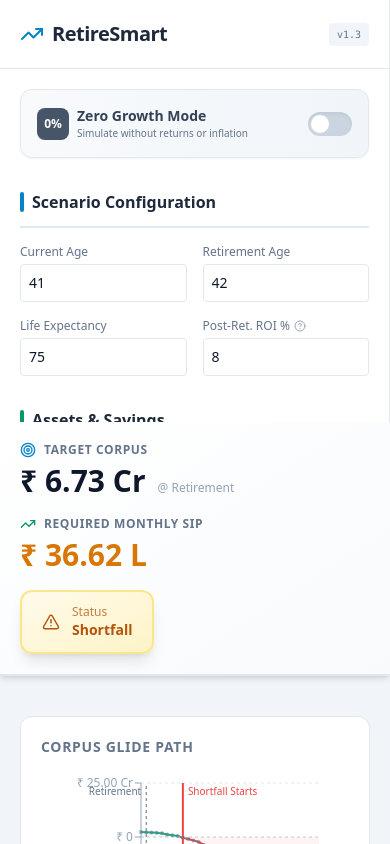
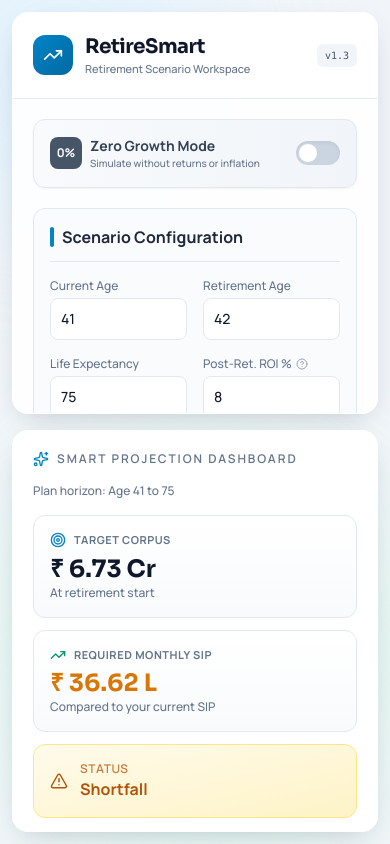
Before and after one commit to sdokania30/RetireSmart, a React (Vite) app: page / in a window 390 px wide. Built offline with nearby package versions, Linux system fonts and the light colour scheme.

Commit message:
Enhance UI layout and polish

```diff
--- a/App.tsx
+++ b/App.tsx
@@ -6,7 +6,7 @@
 import { HeroSummary } from './components/HeroSummary';
 import { ChartSection } from './components/ChartSection';
 import { LedgerTable } from './components/LedgerTable';
-import { AlertTriangle, ShieldAlert, TrendingUp } from 'lucide-react';
+import { AlertTriangle, ShieldAlert, TrendingUp, Sparkles } from 'lucide-react';
 import { usePersistentState } from './hooks/usePersistentState';
 import { useScenarioValidation } from './hooks/useScenarioValidation';
 
@@ -81,17 +81,28 @@
   const isImpossible = !isZeroMode && settings.inflation > settings.postRetirementROI;
 
   return (
-    <div className="flex flex-col lg:flex-row h-screen overflow-hidden bg-slate-100 font-sans">
+    <div className="min-h-screen bg-slate-100 relative overflow-hidden">
+      <div className="pointer-events-none absolute -top-24 -left-24 h-80 w-80 rounded-full bg-brand-100 blur-3xl opacity-80" />
+      <div className="pointer-events-none absolute bottom-0 right-0 h-96 w-96 rounded-full bg-emerald-100 blur-3xl opacity-70" />
 
-      {/* Left Panel: Inputs */}
-      <div className="w-full lg:w-5/12 xl:w-2/5 h-full overflow-y-auto bg-white border-r shadow-lg z-20">
-        <div className="p-5 border-b sticky top-0 bg-white z-10 flex items-center justify-between">
-          <div className="flex items-center gap-2">
-            <TrendingUp className="w-6 h-6 text-brand-600" />
-            <h1 className="text-xl font-bold text-slate-800 tracking-tight">RetireSmart</h1>
+      <div className="relative z-10 h-screen p-3 md:p-5">
+        <div className="h-full grid grid-cols-1 xl:grid-cols-[420px_minmax(0,1fr)] gap-4">
+          <aside className="min-h-0 rounded-2xl border border-white/70 bg-white/90 backdrop-blur shadow-panel overflow-hidden">
+            <div className="p-5 border-b border-slate-200/80 bg-white/95 sticky top-0 z-20">
+              <div className="flex items-center justify-between">
+                <div className="flex items-center gap-3">
+                  <div className="w-10 h-10 rounded-xl bg-gradient-to-br from-brand-600 to-brand-700 text-white grid place-items-center">
+                    <TrendingUp className="w-5 h-5" />
                   </div>
-          <span className="text-[10px] font-mono bg-slate-100 text-slate-500 px-2 py-1 rounded">v1.3</span>
+                  <div>
+                    <h1 className="text-xl font-display font-bold tracking-tight text-slate-900">RetireSmart</h1>
+                    <p className="text-[11px] text-slate-500">Retirement Scenario Workspace</p>
                   </div>
+                </div>
+                <span className="text-[10px] font-mono bg-slate-100 text-slate-600 px-2 py-1 rounded-md">v1.3</span>
+              </div>
+            </div>
+            <div className="h-[calc(100%-85px)] overflow-y-auto">
               <InputSection
                 settings={settings} setSettings={setSettings}
                 profile={profile} setProfile={setProfile}
@@ -105,24 +116,30 @@
                 setIsZeroMode={setIsZeroMode}
               />
             </div>
+          </aside>
 
-      {/* Right Panel: Visualization */}
-      <div className="w-full lg:w-7/12 xl:w-3/5 h-full overflow-y-auto relative flex flex-col">
+          <main className="min-h-0 rounded-2xl border border-white/70 bg-white/85 backdrop-blur shadow-panel overflow-hidden flex flex-col">
+            <div className="p-5 md:p-6 border-b border-slate-200/70 bg-white/95">
+              <div className="flex items-center justify-between gap-4 flex-wrap">
+                <div className="flex items-center gap-2 text-slate-500">
+                  <Sparkles className="w-4 h-4 text-brand-600" />
+                  <span className="text-xs uppercase tracking-[0.16em] font-semibold">Smart Projection Dashboard</span>
+                </div>
+                <span className="text-xs text-slate-500">Plan horizon: Age {settings.currentAge} to {settings.lifeExpectancy}</span>
+              </div>
+              <HeroSummary result={result} plannedSIP={effectiveProfile.plannedSIP} />
+            </div>
 
-        {/* Sticky Hero */}
-        <HeroSummary result={result} plannedSIP={effectiveProfile.plannedSIP} />
-
-        {/* Warnings */}
-        <div className="space-y-2 p-5 pb-0">
+            <div className="flex-1 overflow-y-auto p-5 md:p-6 pt-5 space-y-4">
               {hasCriticalErrors && (
-            <div className="p-4 bg-red-100 border border-red-300 rounded-lg flex items-start gap-3 text-red-900 shadow-sm">
+                <div className="p-4 bg-red-50 border border-red-200 rounded-xl flex items-start gap-3 text-red-900 shadow-sm">
                   <ShieldAlert className="shrink-0 mt-0.5" />
                   <div>
                     <h4 className="font-bold text-sm">Input Errors Detected</h4>
                     <p className="text-xs mt-1">
-                  Please fix the highlighted errors in the input panel to proceed with the calculation.
+                      Please fix highlighted fields in the input panel to continue calculations.
                     </p>
-                <ul className="list-disc list-inside text-[10px] mt-1 opacity-80">
+                    <ul className="list-disc list-inside text-[11px] mt-1 opacity-80">
                       {Object.values(validationErrors).slice(0, 3).map((err, i) => (
                         <li key={i}>{err}</li>
                       ))}
@@ -132,39 +149,39 @@
               )}
 
               {isImpossible && !hasCriticalErrors && (
-            <div className="p-4 bg-amber-50 border border-amber-200 rounded-lg flex items-start gap-3 text-amber-800 shadow-sm">
+                <div className="p-4 bg-amber-50 border border-amber-200 rounded-xl flex items-start gap-3 text-amber-900 shadow-sm">
                   <AlertTriangle className="shrink-0 mt-0.5" />
                   <div>
-                <h4 className="font-bold text-sm">Negative Real Return Detected</h4>
+                    <h4 className="font-bold text-sm">Negative Real Return Assumption</h4>
                     <p className="text-xs mt-1">
-                  Your post-retirement return ({settings.postRetirementROI}%) is lower than inflation ({settings.inflation}% implicit).
-                  Your money is losing purchasing power every year.
+                      Post-retirement ROI ({settings.postRetirementROI}%) is below inflation ({settings.inflation}%).
+                      Purchasing power declines year over year.
                     </p>
                   </div>
                 </div>
               )}
 
               {isZeroMode && (
-            <div className="p-4 bg-blue-50 border border-blue-200 rounded-lg flex items-start gap-3 text-blue-900 shadow-sm">
+                <div className="p-4 bg-blue-50 border border-blue-200 rounded-xl flex items-start gap-3 text-blue-900 shadow-sm">
                   <AlertTriangle className="shrink-0 mt-0.5 w-4 h-4" />
                   <div>
                     <h4 className="font-bold text-xs">Zero Growth Simulation Active</h4>
-                <p className="text-[10px] mt-1">
-                  You are viewing a "Raw" scenario where all investments grow at 0% and expenses do not inflate.
-                  This shows the absolute sum of money needed in today's terms without any market forces.
+                    <p className="text-[11px] mt-1">
+                      Investments and inflation are set to 0%, so results show raw money requirements in today&apos;s terms.
                     </p>
                   </div>
                 </div>
               )}
-        </div>
 
-        {/* Content */}
               {!hasCriticalErrors && (
-          <div className="flex-1 pb-20">
+                <>
                   <ChartSection data={result.ledger} settings={effectiveSettings} />
                   <LedgerTable data={result.ledger} />
+                </>
+              )}
             </div>
-        )}
+          </main>
+        </div>
       </div>
     </div>
   );
--- a/components/ChartSection.tsx
+++ b/components/ChartSection.tsx
@@ -12,7 +12,7 @@
   if (active && payload && payload.length) {
     const val = payload[0].value;
     return (
-      <div className={`text-white text-xs p-2 rounded shadow-lg border ${val < 0 ? 'bg-red-800 border-red-700' : 'bg-slate-800 border-slate-700'}`}>
+      <div className={`text-white text-xs p-3 rounded-lg shadow-lg border ${val < 0 ? 'bg-red-800 border-red-700' : 'bg-slate-800 border-slate-700'}`}>
         <p className="font-bold mb-1">Age: {label}</p>
         <p>Corpus: {formatCompact(val)}</p>
       </div>
@@ -45,13 +45,16 @@
   const shortfallAge = shortfallRow ? shortfallRow.age : null;
 
   return (
-    <div className="bg-white m-5 p-5 rounded-xl border shadow-sm">
-      <h3 className="text-sm font-bold text-slate-500 uppercase tracking-wider mb-4">Corpus Glide Path</h3>
-      <div className="h-64 w-full">
+    <section className="bg-white p-5 md:p-6 rounded-2xl border border-slate-200 shadow-sm">
+      <div className="flex items-center justify-between gap-3 mb-4">
+        <h3 className="text-sm font-bold text-slate-500 uppercase tracking-wider">Corpus Glide Path</h3>
+        <span className="text-xs text-slate-500">Corpus value by age</span>
+      </div>
+      <div className="h-72 w-full">
         <ResponsiveContainer width="100%" height="100%">
           <AreaChart
             data={data}
-            margin={{ top: 10, right: 30, left: 20, bottom: 0 }}
+            margin={{ top: 10, right: 24, left: 8, bottom: 0 }}
           >
             <defs>
               <linearGradient id="splitColorY" x1="0" y1="0" x2="0" y2="1">
@@ -76,7 +79,7 @@
               tickFormatter={formatCompact}
               stroke="#94a3b8"
               tick={{fontSize: 12}}
-              width={80}
+              width={74}
             />
             <Tooltip content={<CustomTooltip />} />
             <ReferenceLine y={0} stroke="#cbd5e1" strokeDasharray="3 3" />
@@ -113,14 +116,14 @@
       </div>
 
       {/* Legend */}
-      <div className="flex justify-center gap-6 mt-4 text-xs font-medium text-slate-600">
+      <div className="flex justify-center gap-6 mt-5 text-xs font-medium text-slate-600">
         <div className="flex items-center gap-2">
-          <span className="w-3 h-3 rounded-full bg-emerald-500"></span> Positive Corpus
+          <span className="w-2.5 h-2.5 rounded-full bg-emerald-500"></span> Positive Corpus
         </div>
         <div className="flex items-center gap-2">
-          <span className="w-3 h-3 rounded-full bg-red-500"></span> Negative / Debt
+          <span className="w-2.5 h-2.5 rounded-full bg-red-500"></span> Negative / Debt
         </div>
       </div>
-    </div>
+    </section>
   );
 };
--- a/components/HeroSummary.tsx
+++ b/components/HeroSummary.tsx
@@ -15,41 +15,38 @@
   const isFI = result.requiredSIP <= 0;
 
   return (
-    <div className="sticky top-0 z-40 bg-gradient-to-br from-white to-slate-50 border-b-2 border-slate-200 shadow-md p-5 lg:p-7 flex flex-col sm:flex-row items-start sm:items-center justify-between gap-5">
-      <div className="flex flex-col">
+    <div className="mt-4 grid grid-cols-1 md:grid-cols-3 gap-3">
+      <div className="rounded-xl border border-slate-200 bg-gradient-to-b from-white to-slate-50 p-4">
         <div className="flex items-center gap-2 mb-2">
           <Target className="w-4 h-4 text-brand-600" />
-          <span className="text-xs font-bold uppercase tracking-wider text-slate-500">Target Corpus</span>
+          <span className="text-[11px] font-bold uppercase tracking-wider text-slate-500">Target Corpus</span>
         </div>
-        <div className="flex items-baseline gap-3">
-          <h1 className="text-3xl lg:text-4xl font-extrabold text-slate-900 leading-none">
-            {formatCompact(result.requiredCorpus)}
-          </h1>
-          <span className="text-xs text-slate-400 font-medium">@ Retirement</span>
-        </div>
+        <h2 className="text-2xl md:text-3xl font-display font-bold text-slate-900 leading-none">{formatCompact(result.requiredCorpus)}</h2>
+        <p className="mt-1 text-xs text-slate-500">At retirement start</p>
       </div>
 
-      <div className="flex flex-col">
+      <div className="rounded-xl border border-slate-200 bg-gradient-to-b from-white to-slate-50 p-4">
         <div className="flex items-center gap-2 mb-2">
           <TrendingUp className="w-4 h-4 text-emerald-600" />
-          <span className="text-xs font-bold uppercase tracking-wider text-slate-500">Required Monthly SIP</span>
+          <span className="text-[11px] font-bold uppercase tracking-wider text-slate-500">Required Monthly SIP</span>
         </div>
-        <div className={`text-3xl lg:text-4xl font-extrabold leading-none ${!isSolvable ? 'text-red-600' : isShortfall && !isFI ? 'text-amber-600' : 'text-emerald-600'}`}>
+        <div className={`text-2xl md:text-3xl font-display font-bold leading-none ${!isSolvable ? 'text-red-600' : isShortfall && !isFI ? 'text-amber-600' : 'text-emerald-600'}`}>
           {!isSolvable ? "Not Solvable" : isFI ? "Fully Funded ✓" : formatCurrency(result.requiredSIP)}
         </div>
+        <p className="mt-1 text-xs text-slate-500">Compared to your current SIP</p>
       </div>
 
-      <div className={`px-5 py-3 rounded-xl flex items-center gap-3 text-sm font-bold shadow-lg transition-all ${
+      <div className={`rounded-xl border p-4 flex items-center gap-3 text-sm font-bold transition-all ${
         !isSolvable
-          ? 'bg-gradient-to-br from-red-50 to-red-100 text-red-700 border-2 border-red-200'
+          ? 'bg-gradient-to-br from-red-50 to-red-100 text-red-700 border-red-200'
           : isShortfall && !isFI
-          ? 'bg-gradient-to-br from-amber-50 to-amber-100 text-amber-700 border-2 border-amber-200'
-          : 'bg-gradient-to-br from-green-50 to-green-100 text-green-700 border-2 border-green-200'
+          ? 'bg-gradient-to-br from-amber-50 to-amber-100 text-amber-700 border-amber-200'
+          : 'bg-gradient-to-br from-green-50 to-green-100 text-green-700 border-green-200'
       }`}>
         {!isSolvable ? <AlertTriangle size={18} /> : isShortfall && !isFI ? <AlertTriangle size={18} /> : <CheckCircle size={18} />}
         <div>
-          <span className="block text-xs opacity-75 font-normal">Status</span>
-          <span className="block">{!isSolvable ? 'Cap Reached' : isShortfall && !isFI ? 'Shortfall' : 'On Track'}</span>
+          <span className="block text-xs opacity-75 font-semibold uppercase tracking-wider">Status</span>
+          <span className="block text-base">{!isSolvable ? 'Cap Reached' : isShortfall && !isFI ? 'Shortfall' : 'On Track'}</span>
         </div>
       </div>
     </div>
--- a/components/InputSection.tsx
+++ b/components/InputSection.tsx
@@ -2,7 +2,6 @@
 import { Plus, Trash2 } from 'lucide-react';
 import { GlobalSettings, InvestmentProfile, ExpenseBucket, Milestone } from '../types';
 import { InputField } from './ui/InputField';
-import { Tooltip } from './ui/Tooltip';
 
 interface InputSectionProps {
   settings: GlobalSettings;
@@ -97,7 +96,7 @@
   }, [settings.lifeExpectancy, expenses, setExpenses]);
 
   return (
-    <div className="p-5 space-y-8 pb-20">
+    <div className="p-5 space-y-5 pb-20">
 
       {/* Zero Mode Toggle */}
       <div className="bg-gradient-to-r from-slate-50 to-slate-100 p-4 rounded-xl border border-slate-200 shadow-sm flex items-center justify-between">
@@ -122,9 +121,9 @@
       </div>
 
       {/* 1. Global Assumptions */}
-      <section className="space-y-4">
-        <h3 className="text-base font-bold text-slate-800 border-b-2 border-slate-200 pb-3 flex items-center gap-2">
-          <div className="w-1 h-5 bg-brand-600 rounded"></div>
+      <section className="space-y-4 rounded-xl border border-slate-200 bg-slate-50/70 p-4">
+        <h3 className="text-base font-bold text-slate-800 border-b border-slate-200 pb-3 flex items-center gap-2">
+          <div className="w-1 h-5 bg-brand-600 rounded-full"></div>
           Scenario Configuration
         </h3>
         <div className="grid grid-cols-2 gap-4">
@@ -157,9 +156,9 @@
       </section>
 
       {/* 2. Investment Profile */}
-      <section className="space-y-4">
-        <h3 className="text-base font-bold text-slate-800 border-b-2 border-slate-200 pb-3 flex items-center gap-2">
-          <div className="w-1 h-5 bg-emerald-600 rounded"></div>
+      <section className="space-y-4 rounded-xl border border-slate-200 bg-slate-50/70 p-4">
+        <h3 className="text-base font-bold text-slate-800 border-b border-slate-200 pb-3 flex items-center gap-2">
+          <div className="w-1 h-5 bg-emerald-600 rounded-full"></div>
           Assets & Savings
         </h3>
         <div className="space-y-3">
@@ -183,7 +182,7 @@
               disabled={isZeroMode}
             />
           </div>
-          <div className="p-3 bg-brand-50 rounded-lg border border-brand-100">
+          <div className="p-3 bg-white rounded-lg border border-brand-100">
             <div className="flex justify-between items-end mb-1">
               <label className="block text-xs font-bold text-brand-800">Planned Monthly SIP (₹ Lakhs)</label>
               <button
@@ -202,7 +201,7 @@
                 value={profile.plannedSIP > 0 ? profile.plannedSIP / 100000 : ''}
                 onChange={e => handleProfileChange('plannedSIP', (Math.round(Number(e.target.value) * 100000)).toString())}
                 placeholder="0"
-                className="w-full p-2 border border-brand-200 rounded focus:ring-2 focus:ring-brand-500 outline-none text-brand-900 font-bold"
+                className="w-full p-2 border border-brand-200 rounded-lg focus:ring-2 focus:ring-brand-500 outline-none text-brand-900 font-bold"
               />
             </div>
           </div>
@@ -210,19 +209,19 @@
       </section>
 
       {/* 3. Expense Buckets */}
-      <section className="space-y-4">
-        <div className="flex justify-between items-center border-b-2 border-slate-200 pb-3">
+      <section className="space-y-4 rounded-xl border border-slate-200 bg-slate-50/70 p-4">
+        <div className="flex justify-between items-center border-b border-slate-200 pb-3">
           <h3 className="text-base font-bold text-slate-800 flex items-center gap-2">
-            <div className="w-1 h-5 bg-amber-600 rounded"></div>
+            <div className="w-1 h-5 bg-amber-600 rounded-full"></div>
             Monthly Expense Categories
           </h3>
-          <button onClick={addExpense} className="p-1 hover:bg-slate-100 rounded-full text-brand-600 transition-colors">
+          <button onClick={addExpense} className="p-2 hover:bg-white rounded-lg text-brand-600 transition-colors border border-transparent hover:border-slate-200">
             <Plus size={18} />
           </button>
         </div>
-        <div className="space-y-3 max-h-96 overflow-y-auto pr-1">
+        <div className="space-y-3 max-h-80 overflow-y-auto pr-1">
           {expenses.map((exp) => (
-            <div key={exp.id} className="p-3 bg-white border rounded-lg shadow-sm space-y-2 group relative">
+            <div key={exp.id} className="p-3 bg-white border border-slate-200 rounded-lg shadow-sm space-y-2 group relative">
               <div className="flex justify-between items-start">
                 <input
                   type="text"
@@ -230,7 +229,7 @@
                   onChange={e => updateExpense(exp.id, 'name', e.target.value)}
                   className="font-medium text-sm border-b border-transparent hover:border-slate-300 focus:border-brand-500 focus:outline-none w-2/3"
                 />
-                <button onClick={() => removeExpense(exp.id)} className="text-slate-300 hover:text-red-500 opacity-0 group-hover:opacity-100 transition-opacity">
+                <button onClick={() => removeExpense(exp.id)} className="text-slate-300 hover:text-red-500 opacity-0 group-hover:opacity-100 transition-opacity p-1">
                   <Trash2 size={14} />
                 </button>
               </div>
@@ -263,19 +262,19 @@
       </section>
 
       {/* 4. Milestones */}
-      <section className="space-y-4">
-        <div className="flex justify-between items-center border-b-2 border-slate-200 pb-3">
+      <section className="space-y-4 rounded-xl border border-slate-200 bg-slate-50/70 p-4">
+        <div className="flex justify-between items-center border-b border-slate-200 pb-3">
           <h3 className="text-base font-bold text-slate-800 flex items-center gap-2">
-            <div className="w-1 h-5 bg-purple-600 rounded"></div>
+            <div className="w-1 h-5 bg-fuchsia-600 rounded-full"></div>
             Life Milestones
           </h3>
-          <button onClick={addMilestone} className="p-1 hover:bg-slate-100 rounded-full text-brand-600 transition-colors">
+          <button onClick={addMilestone} className="p-2 hover:bg-white rounded-lg text-brand-600 transition-colors border border-transparent hover:border-slate-200">
             <Plus size={18} />
           </button>
         </div>
-        <div className="space-y-3 max-h-96 overflow-y-auto pr-1">
+        <div className="space-y-3 max-h-80 overflow-y-auto pr-1">
           {milestones.map((ms) => (
-            <div key={ms.id} className="p-3 bg-white border rounded-lg shadow-sm space-y-2 group">
+            <div key={ms.id} className="p-3 bg-white border border-slate-200 rounded-lg shadow-sm space-y-2 group">
               <div className="flex justify-between items-start">
                 <input
                   type="text"
@@ -283,7 +282,7 @@
                   onChange={e => updateMilestone(ms.id, 'name', e.target.value)}
                   className="font-medium text-sm border-b border-transparent hover:border-slate-300 focus:border-brand-500 focus:outline-none w-2/3"
                 />
-                <button onClick={() => removeMilestone(ms.id)} className="text-slate-300 hover:text-red-500 opacity-0 group-hover:opacity-100 transition-opacity">
+                <button onClick={() => removeMilestone(ms.id)} className="text-slate-300 hover:text-red-500 opacity-0 group-hover:opacity-100 transition-opacity p-1">
                   <Trash2 size={14} />
                 </button>
               </div>
--- a/components/ui/InputField.tsx
+++ b/components/ui/InputField.tsx
@@ -1,4 +1,4 @@
-import React, { useEffect, useMemo, useState } from 'react';
+import React, { useEffect, useState } from 'react';
 import { AlertCircle } from 'lucide-react';
 import { Tooltip } from './Tooltip';
 
@@ -84,7 +84,7 @@
                     onBlur={handleBlur}
                     placeholder="0"
                     disabled={disabled}
-                    className={`w-full p-2 border rounded text-sm focus:ring-2 outline-none transition-all
+                    className={`w-full p-2.5 border rounded-lg text-sm focus:ring-2 outline-none transition-all
             ${disabled ? 'bg-slate-100 text-slate-400 border-slate-200 cursor-not-allowed' : ''}
             ${error ? 'border-red-400 focus:ring-red-200 bg-red-50' : !disabled ? 'border-slate-200 focus:ring-brand-500' : ''}`}
                 />
--- a/index.html
+++ b/index.html
@@ -4,11 +4,18 @@
     <meta charset="UTF-8" />
     <meta name="viewport" content="width=device-width, initial-scale=1.0" />
     <title>RetireSmart - Retirement Planning</title>
+    <link rel="preconnect" href="https://fonts.googleapis.com">
+    <link rel="preconnect" href="https://fonts.gstatic.com" crossorigin>
+    <link href="https://fonts.googleapis.com/css2?family=Manrope:wght@500;600;700;800&family=Sora:wght@600;700&display=swap" rel="stylesheet">
     <script src="https://cdn.tailwindcss.com"></script>
     <script>
       tailwind.config = {
         theme: {
           extend: {
+            fontFamily: {
+              body: ['Manrope', 'sans-serif'],
+              display: ['Sora', 'sans-serif'],
+            },
             colors: {
               brand: {
                 50: '#f0f9ff',
@@ -18,13 +25,16 @@
                 700: '#0369a1',
                 900: '#0c4a6e',
               }
-            }
+            },
+            boxShadow: {
+              panel: '0 10px 30px -12px rgba(15, 23, 42, 0.25)',
+            },
           }
         }
       }
     </script>
   </head>
-  <body class="bg-slate-50 text-slate-900 antialiased overflow-hidden">
+  <body class="bg-slate-100 text-slate-900 antialiased font-body">
     <div id="root"></div>
     <script type="module" src="/index.tsx"></script>
   </body>
```
Also changed, not shown: components/LedgerTable.tsx (+5 -5 lines). Lines whose indentation alone changed are shown as unchanged.
